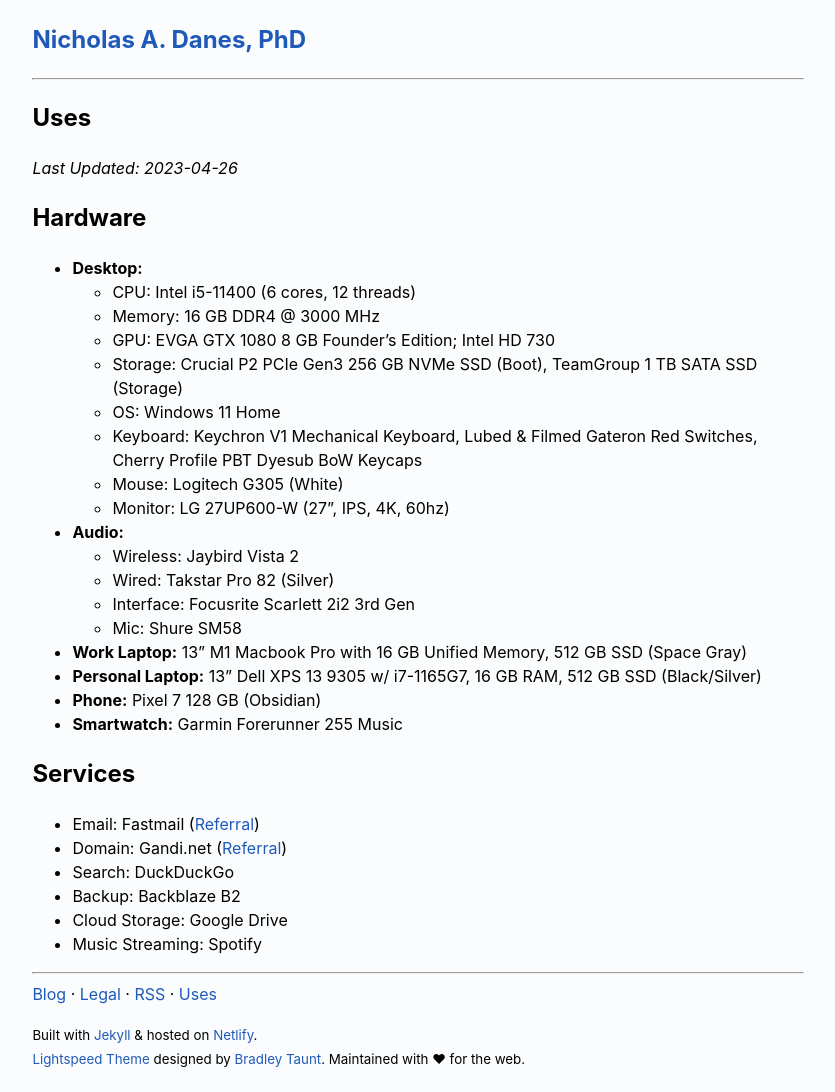
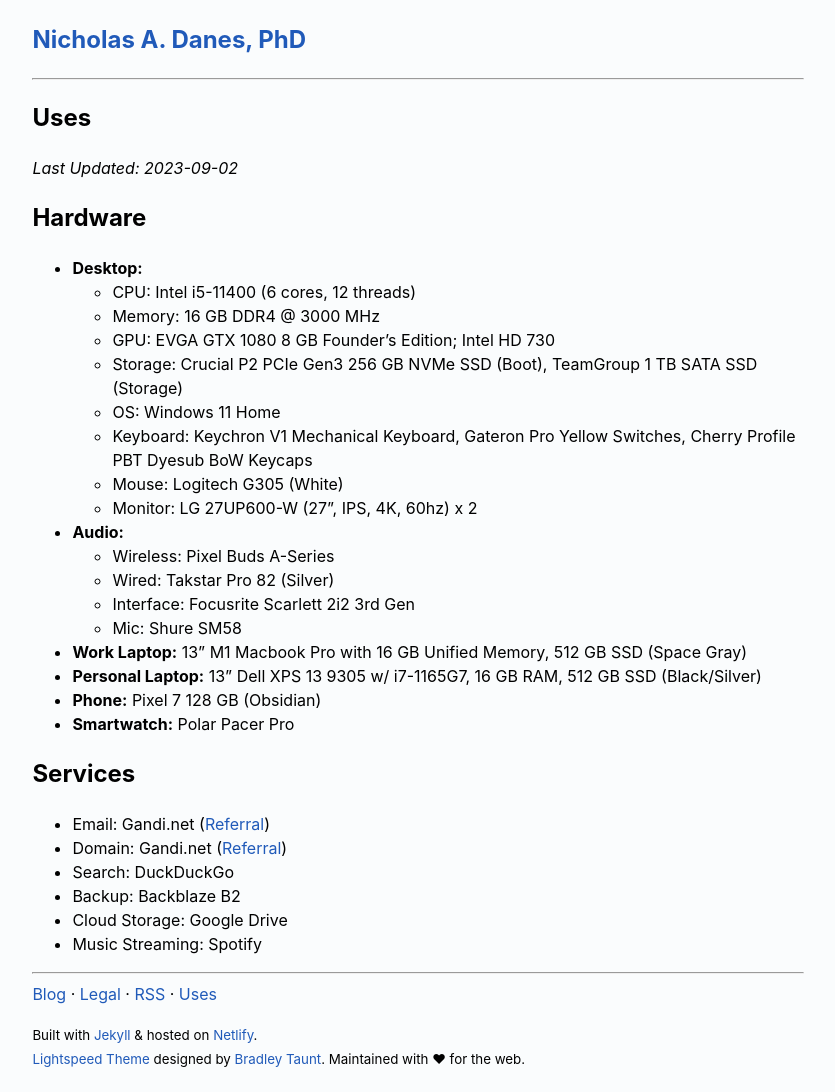
Before and after one commit to danesnick/website_lightspeed, a Jekyll site: the page built from uses.markdown, in a window 1280 px wide. Shown: the whole page, without its empty margins (222-1057 px from the left). Built offline with Jekyll 4.4.1, drawn with Linux system fonts in a browser that asks for light colours.

Commit message:
Update uses.markdown

```diff
--- a/uses.markdown
+++ b/uses.markdown
@@ -3,7 +3,7 @@ layout: page
 title: Uses
 permalink: /uses/
 ---
-*Last Updated: 2023-04-26*
+*Last Updated: 2023-09-02*
 
 ## Hardware
 
@@ -13,21 +13,21 @@ permalink: /uses/
 	+ GPU: EVGA GTX 1080 8 GB Founder's Edition; Intel HD 730
 	+ Storage: Crucial P2 PCIe Gen3 256 GB NVMe SSD (Boot), TeamGroup 1 TB SATA SSD (Storage)
 	+ OS: Windows 11 Home
-	+ Keyboard: Keychron V1 Mechanical Keyboard, Lubed & Filmed Gateron Red Switches, Cherry Profile PBT Dyesub BoW Keycaps
+	+ Keyboard: Keychron V1 Mechanical Keyboard, Gateron Pro Yellow Switches, Cherry Profile PBT Dyesub BoW Keycaps
 	+ Mouse: Logitech G305 (White)
-	+ Monitor: LG 27UP600-W (27", IPS, 4K, 60hz)
+	+ Monitor: LG 27UP600-W (27", IPS, 4K, 60hz) x 2
 * **Audio:**
-	* Wireless: Jaybird Vista 2
+	* Wireless: Pixel Buds A-Series
 	* Wired: Takstar Pro 82 (Silver)
 	* Interface: Focusrite Scarlett 2i2 3rd Gen
 	* Mic: Shure SM58
 * **Work Laptop:** 13" M1 Macbook Pro with 16 GB Unified Memory, 512 GB SSD (Space Gray)
 * **Personal Laptop:** 13" Dell XPS 13 9305 w/ i7-1165G7, 16 GB RAM,  512 GB SSD (Black/Silver)
 * **Phone:** Pixel 7 128 GB (Obsidian)
-* **Smartwatch:** Garmin Forerunner 255 Music
+* **Smartwatch:** Polar Pacer Pro
 
 ## Services
-* Email: Fastmail ([Referral](https://ref.fm/u24999624))
+* Email: Gandi.net ([Referral](https://ref.fm/u24999624))
 * Domain: Gandi.net ([Referral](https://gandi.link/f/c862dae1))
 * Search: DuckDuckGo
 * Backup: Backblaze B2
```
